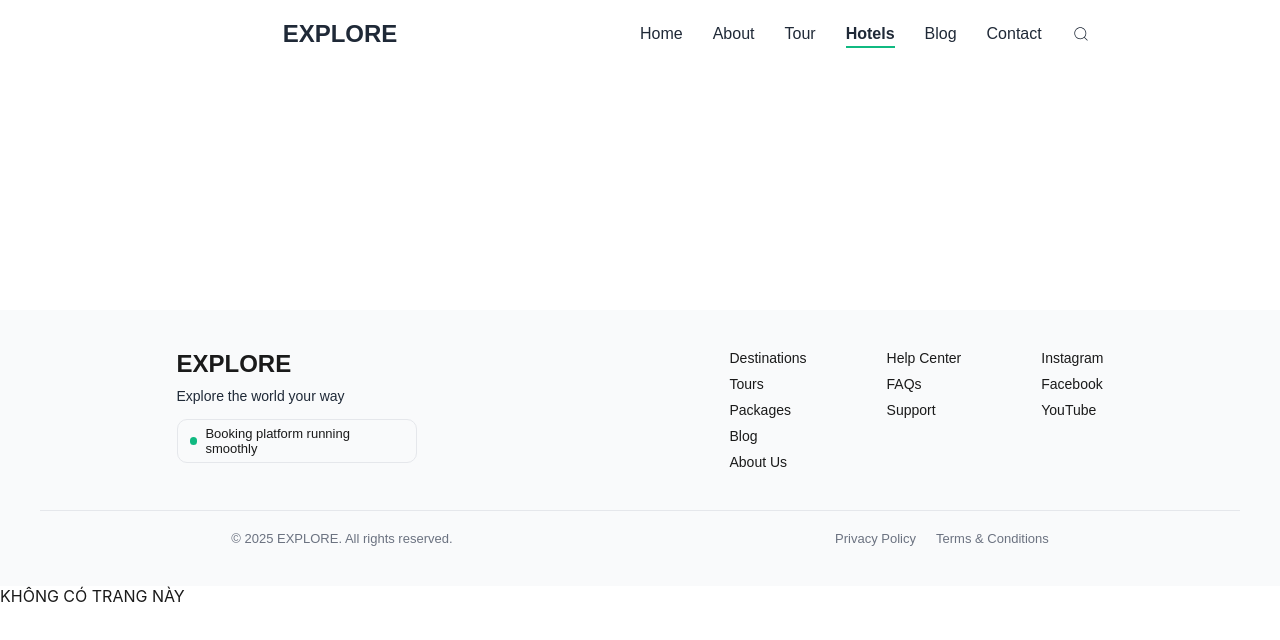
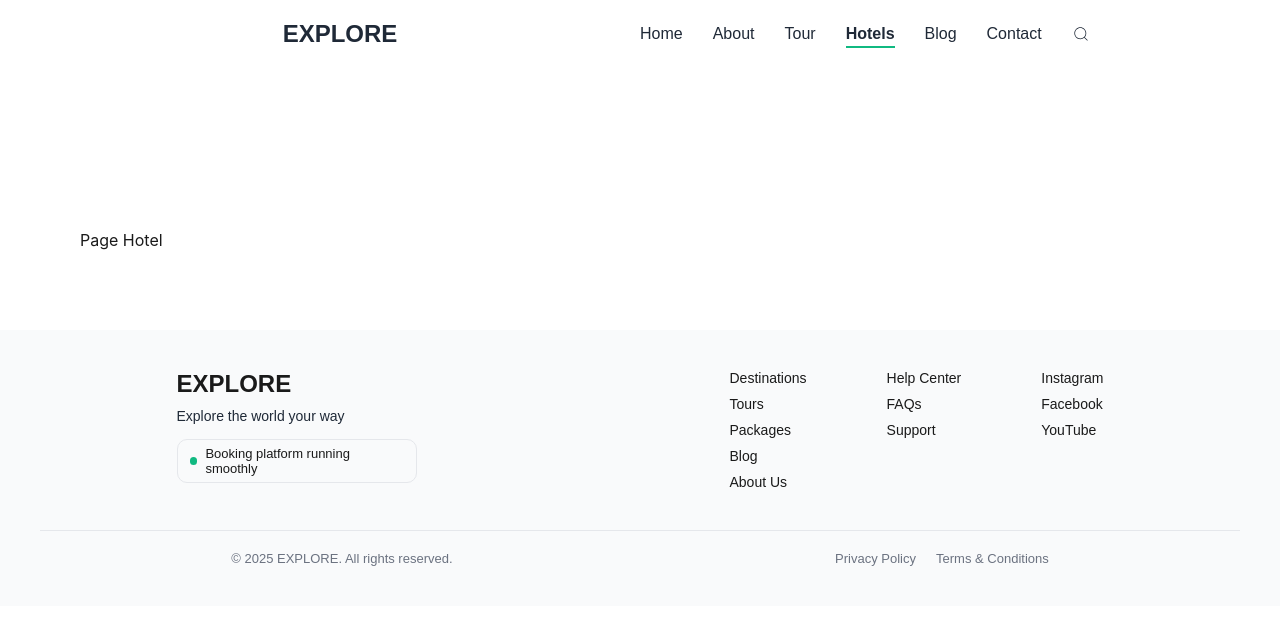
Before and after one commit to vuvantoann/tour-booking-frontend, a React (Vite) app: page /hotels in a window 1280 px wide. Shown: the top 640 px of the page. Built offline with nearby package versions, Linux system fonts and the light colour scheme.

Commit message:
sử dụng Oulet trong react route

```diff
--- a/src/App.jsx
+++ b/src/App.jsx
@@ -5,15 +5,22 @@ import Tour from './client/pages/Tour'
 import About from './client/pages/About'
 import Error404 from './client/pages/Error404'
 import LayoutDefault from './client/layout/LayoutDefault'
+import Hotel from './client/pages/Hotel'
+import Blog from './client/pages/Blog'
+import Contact from './client/pages/Contact'
 function App() {
   return (
     <>
-      <LayoutDefault />
       <Routes>
-        <Route path="/" element={<Home />} />
-        <Route path="/tours" element={<Tour />} />
-        <Route path="/about" element={<About />} />
-        <Route path="*" element={<Error404 />} />
+        <Route path="/" element={<LayoutDefault />}>
+          <Route path="/" element={<Home />} />
+          <Route path="/hotels" element={<Hotel />} />
+          <Route path="/tours" element={<Tour />} />
+          <Route path="/about" element={<About />} />
+          <Route path="/blog" element={<Blog />} />
+          <Route path="/contact" element={<Contact />} />
+          <Route path="*" element={<Error404 />} />
+        </Route>
       </Routes>
     </>
   )
--- a/src/client/layout/LayoutDefault/index.jsx
+++ b/src/client/layout/LayoutDefault/index.jsx
@@ -1,3 +1,4 @@
+import { Outlet } from 'react-router-dom'
 import Footer from '../../partials/Footer'
 import Header from '../../partials/Header'
 
@@ -11,7 +12,9 @@ function LayoutDefault() {
           marginTop: '150px',
           padding: '80px',
         }}
-      ></main>
+      >
+        <Outlet />
+      </main>
       <Footer />
     </>
   )
--- /dev/null
+++ b/src/client/pages/Blog/index.jsx
@@ -0,0 +1,5 @@
+function Blog() {
+  return <> Page Blog</>
+}
+
+export default Blog
--- /dev/null
+++ b/src/client/pages/Contact/index.jsx
@@ -0,0 +1,5 @@
+function Contact() {
+  return <> Page Contact</>
+}
+
+export default Contact
--- /dev/null
+++ b/src/client/pages/Hotel/index.jsx
@@ -0,0 +1,5 @@
+function Hotel() {
+  return <> Page Hotel</>
+}
+
+export default Hotel
--- a/src/client/partials/Header/index.jsx
+++ b/src/client/partials/Header/index.jsx
@@ -14,7 +14,7 @@ function Header() {
           <NavLink to="/about" className="nav__link">
             About
           </NavLink>
-          <NavLink to="/tour" className="nav__link">
+          <NavLink to="/tours" className="nav__link">
             Tour
           </NavLink>
           <NavLink to="/hotels" className="nav__link">
```
